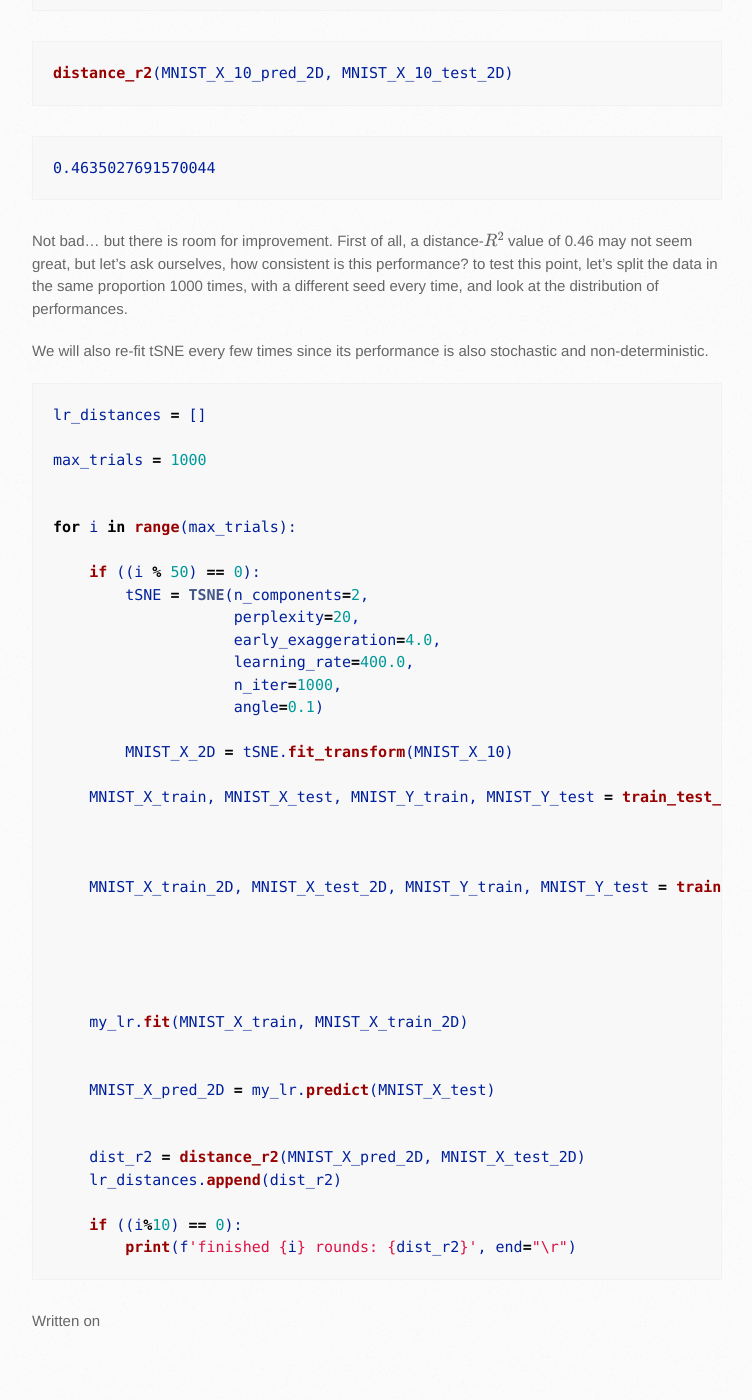
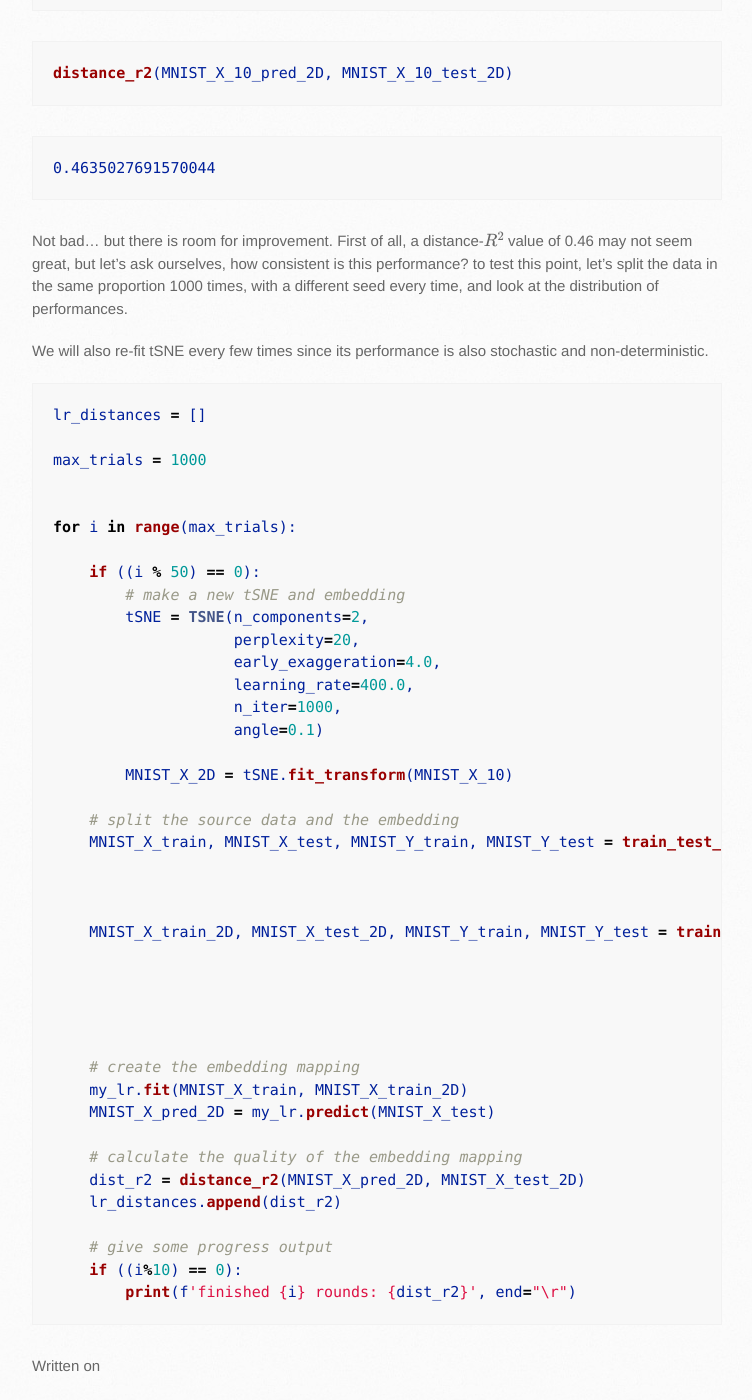
Before and after one commit to bshabashFD/bshabashFD.github.io_old2, a Jekyll site: the page built from stage4.md, in a window 1280 px wide and 1400 px high, scrolled down 6967 px. Shown: the whole window, without its empty margins (138-890 px from the left). Built offline with Jekyll 4.4.1, drawn with Linux system fonts in a browser that asks for light colours; formulas are drawn with MathJax 3; a script that is not in the unit is left out; before the commit the page ends 8322 px from its top, so only the background shows below that.

Commit message:
Update stage4.md

````diff
--- a/stage4.md
+++ b/stage4.md
@@ -209,6 +209,7 @@ max_trials = 1000
 for i in range(max_trials):
 
     if ((i % 50) == 0):
+        # make a new tSNE and embedding
         tSNE = TSNE(n_components=2,
                     perplexity=20,
                     early_exaggeration=4.0,
@@ -218,6 +219,7 @@ for i in range(max_trials):
 
         MNIST_X_2D = tSNE.fit_transform(MNIST_X_10)
 
+    # split the source data and the embedding
     MNIST_X_train, MNIST_X_test, MNIST_Y_train, MNIST_Y_test = train_test_split(MNIST_X_10,
                                                                                 MNIST_Y_10,
                                                                                 test_size=0.2,
@@ -228,15 +230,15 @@ for i in range(max_trials):
                                                                                       random_state=i)
 
 
+    # create the embedding mapping
     my_lr.fit(MNIST_X_train, MNIST_X_train_2D)
-
-
     MNIST_X_pred_2D = my_lr.predict(MNIST_X_test)
 
-
+    # calculate the quality of the embedding mapping
     dist_r2 = distance_r2(MNIST_X_pred_2D, MNIST_X_test_2D)
     lr_distances.append(dist_r2)
 
+    # give some progress output
     if ((i%10) == 0):
         print(f'finished {i} rounds: {dist_r2}', end="\r")
 ```
````
